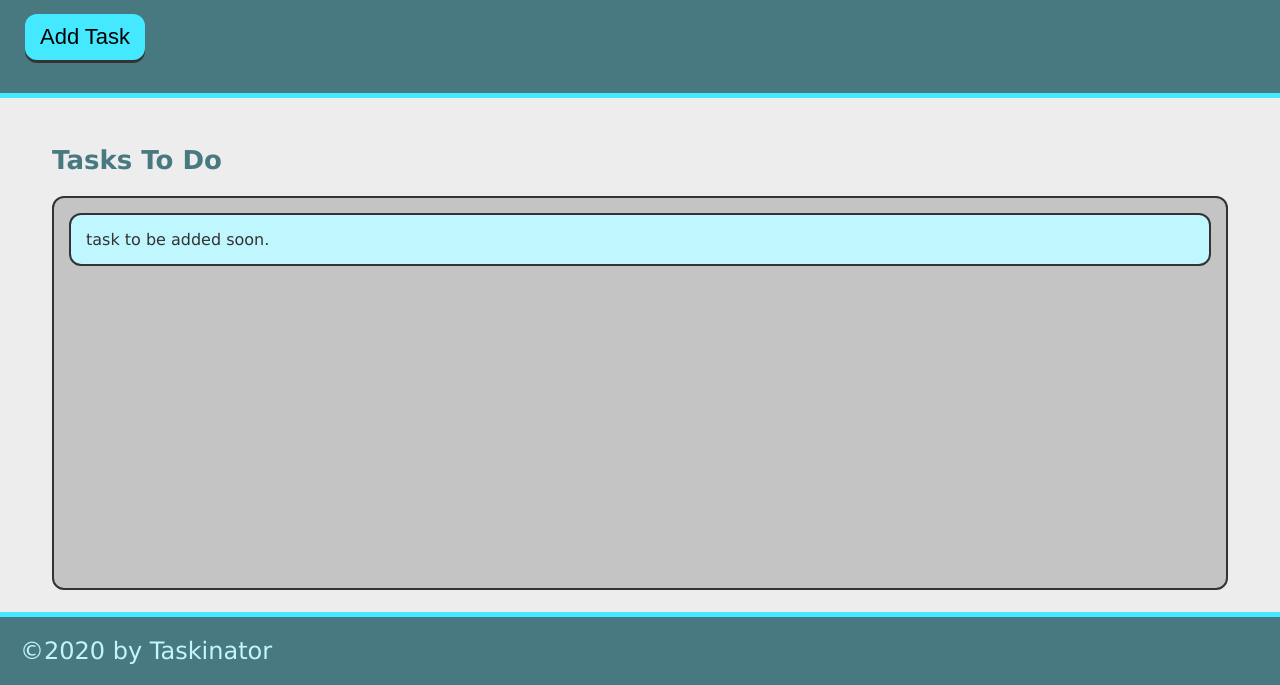
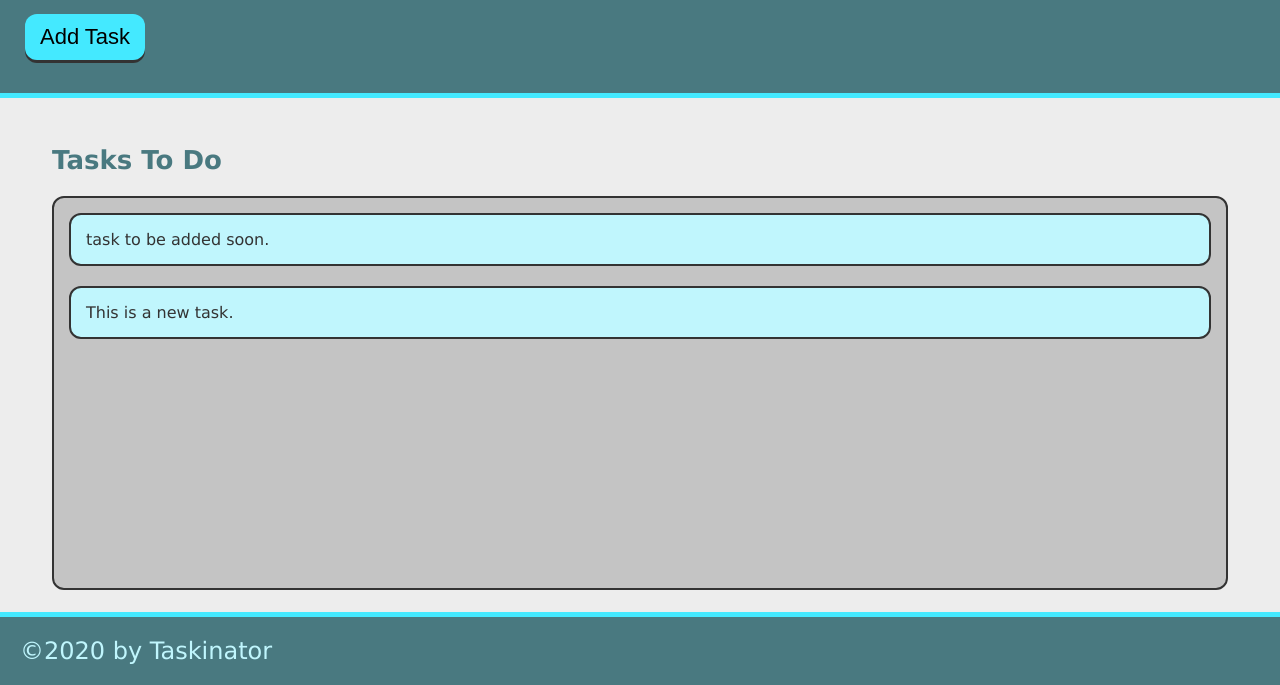
Before and after one commit to IsiBee/taskinator, a plain HTML site: page index.html in a window 1280 px wide. Both pictures are taken after a click on the button "Add Task". Shown: the part 115-800 px from the top of the page. Drawn offline with Linux system fonts and the light colour scheme.

Commit message:
add ability to add task

```diff
--- a/assets/js/script.js
+++ b/assets/js/script.js
@@ -0,0 +1,11 @@
+var buttonEl = document.querySelector("#save-task");
+var tasksToDoEl = document.querySelector("#tasks-to-do");
+
+var createTaskHandler = function() {
+    var listItemEl = document.createElement("li");
+    listItemEl.className = "task-item";
+    listItemEl.textContent = "This is a new task.";
+    tasksToDoEl.appendChild(listItemEl);
+}
+
+buttonEl.addEventListener("click", createTaskHandler);
--- a/index.html
+++ b/index.html
@@ -10,13 +10,13 @@
     <header>
         <h1 class="page-title">Taskinator</h1>
         <p>Click the button below to add a new task!</p>
-        <button class="btn">Add Task</button>
+        <button class="btn" id="save-task">Add Task</button>
     </header>
 
     <main class="page-content">
         <section class="task-list-wrapper">
             <h2 class="list-title">Tasks To Do</h2>
-            <ul class="task-list">
+            <ul id="tasks-to-do" class="task-list">
                 <li class="task-item">task to be added soon.</li>
             </ul>
         </section>
```
